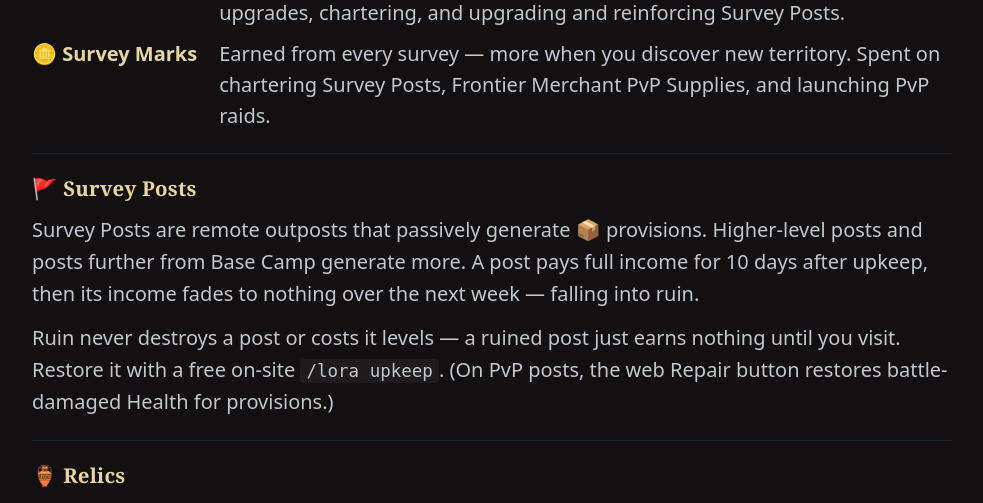
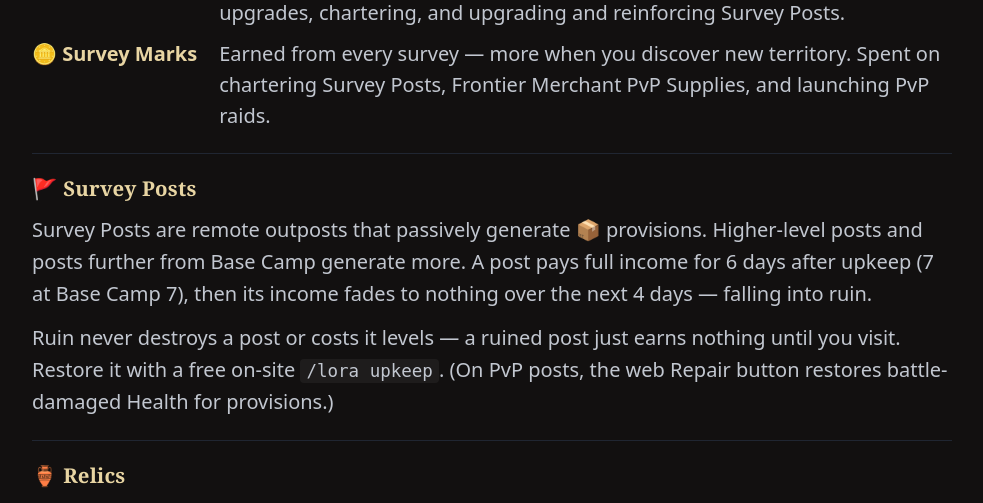
Before and after one commit to hornofabraxas/lora-the-explorer, a FastAPI app: page /help in a window 1280 px wide. Shown: the part 1077-1580 px from the top of the page, without its empty margins (148-1131 px from the left). Run offline with FastAPI, Linux system fonts and the light colour scheme.

Commit message:
Fix Survey Posts ruin timing on the help page
The help copy claimed full income for 10 days then a week of decay; the
engine is RUIN_GRACE_DAYS=6 (7 at Base Camp 7) then RUIN_RAMP_DAYS=4.
Templatize the numbers from the engine constants so the copy can't drift
from the mechanic again.

Co-Authored-By: Claude Opus 4.8 <noreply@anthropic.com>

```diff
--- a/preview_server.py
+++ b/preview_server.py
@@ -788,6 +788,13 @@ async def help_page(request: Request):
         "diagnostics": diagnostics,
         "issue_url": "https://github.com/hornofabraxas/lora-the-explorer/issues/new",
         "discord_url": "https://discord.gg/EHXemsA2SS",
+        # Mirror engine.py ruin constants (RUIN_GRACE_DAYS / RUIN_RAMP_DAYS /
+        # UPKEEP_GRACE_CAMP / UPKEEP_GRACE_BONUS_DAYS) so the Survey Posts section
+        # renders. The real /help route sources these from the engine directly.
+        "ruin_grace_days": 6,
+        "ruin_ramp_days": 4,
+        "upkeep_grace_camp": 7,
+        "upkeep_grace_bonus": 1,
     })
 
 
--- a/src/lora_explorer/web/templates/help.html
+++ b/src/lora_explorer/web/templates/help.html
@@ -41,7 +41,7 @@
 
 <section class="doc-section">
     <h3 class="doc-section-title">🚩 Survey Posts</h3>
-    <p>Survey Posts are remote outposts that passively generate 📦 provisions. Higher-level posts and posts further from Base Camp generate more. A post pays full income for 10 days after upkeep, then its income fades to nothing over the next week — falling into ruin.</p>
+    <p>Survey Posts are remote outposts that passively generate 📦 provisions. Higher-level posts and posts further from Base Camp generate more. A post pays full income for {{ ruin_grace_days }} days after upkeep ({{ ruin_grace_days + upkeep_grace_bonus }} at Base Camp {{ upkeep_grace_camp }}), then its income fades to nothing over the next {{ ruin_ramp_days }} days — falling into ruin.</p>
     <p>Ruin never destroys a post or costs it levels — a ruined post just earns nothing until you visit. Restore it with a free on-site <code>/lora upkeep</code>. (On PvP posts, the web Repair button restores battle-damaged Health for provisions.)</p>
 </section>
 
```
Also changed, not shown: src/lora_explorer/web/routes.py (+6 -1 lines).
